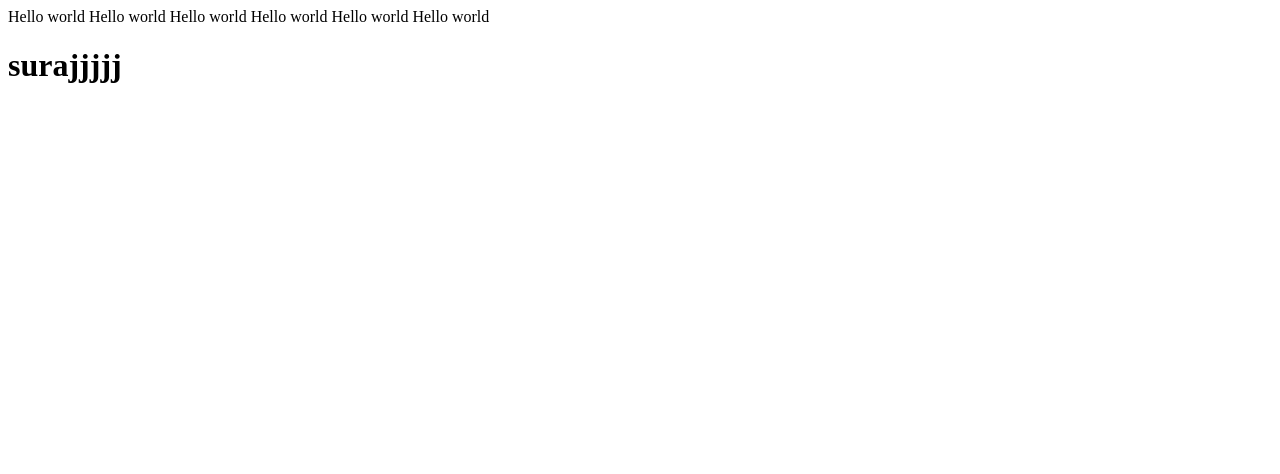
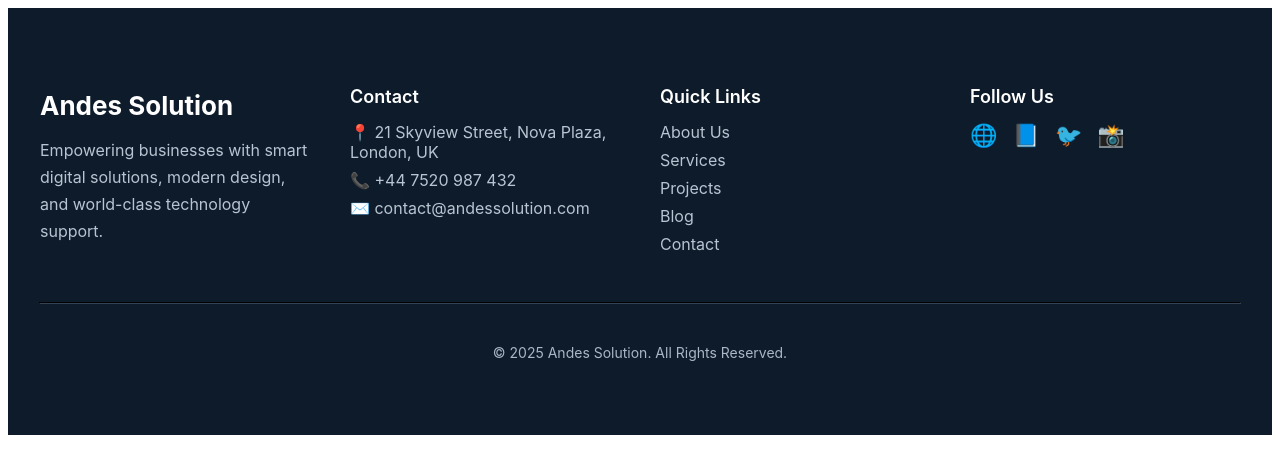
Before and after one commit to hrutikkk/kioooo, a plain HTML site: page index.html in a window 1280 px wide. Drawn offline with Linux system fonts and the light colour scheme.

Commit message:
footer pused to footer branch

```diff
--- a/index.html
+++ b/index.html
@@ -6,13 +6,76 @@
     <title>Document</title>
 </head>
 <body>
-    <h>Hello world</h>
-        <h>Hello world</h>
-    <h>Hello world</h>
-    <h>Hello world</h>
-    <h>Hello world</h>
-    <h>Hello world</h>
-    <h1>surajjjjj</h1>
+   <footer style="
+    background:#0d1b2a;
+    padding:60px 0;
+    color:#dce3ec;
+    font-family: 'Inter', sans-serif;
+">
+    <div style="
+        max-width:1200px;
+        margin:auto;
+        display:flex;
+        flex-wrap:wrap;
+        justify-content:space-between;
+        gap:40px;
+        padding:0 20px;
+    ">
+
+        <!-- Brand -->
+        <div style="flex:1; min-width:250px;">
+            <h2 style="color:#ffffff; font-size:26px; font-weight:700; margin-bottom:15px;">
+                Andes Solution
+            </h2>
+            <p style="line-height:1.7; color:#b9c4d2;">
+                Empowering businesses with smart digital solutions, modern design,
+                and world-class technology support.
+            </p>
+        </div>
+
+        <!-- Contact Info -->
+        <div style="flex:1; min-width:220px;">
+            <h3 style="font-size:18px; font-weight:600; color:#ffffff; margin-bottom:15px;">
+                Contact
+            </h3>
+            <p style="margin:8px 0; color:#b9c4d2;">📍 21 Skyview Street, Nova Plaza, London, UK</p>
+            <p style="margin:8px 0; color:#b9c4d2;">📞 +44 7520 987 432</p>
+            <p style="margin:8px 0; color:#b9c4d2;">✉️ contact@andessolution.com</p>
+        </div>
+
+        <!-- Quick Links -->
+        <div style="flex:1; min-width:200px;">
+            <h3 style="font-size:18px; font-weight:600; color:#ffffff; margin-bottom:15px;">
+                Quick Links
+            </h3>
+            <a href="#" style="display:block; margin:8px 0; color:#b9c4d2; text-decoration:none;">About Us</a>
+            <a href="#" style="display:block; margin:8px 0; color:#b9c4d2; text-decoration:none;">Services</a>
+            <a href="#" style="display:block; margin:8px 0; color:#b9c4d2; text-decoration:none;">Projects</a>
+            <a href="#" style="display:block; margin:8px 0; color:#b9c4d2; text-decoration:none;">Blog</a>
+            <a href="#" style="display:block; margin:8px 0; color:#b9c4d2; text-decoration:none;">Contact</a>
+        </div>
+
+        <!-- Socials -->
+        <div style="flex:1; min-width:200px;">
+            <h3 style="font-size:18px; font-weight:600; color:#ffffff; margin-bottom:15px;">
+                Follow Us
+            </h3>
+            <div style="display:flex; gap:15px; font-size:22px;">
+                <a href="#" style="color:#b9c4d2; text-decoration:none;">🌐</a>
+                <a href="#" style="color:#b9c4d2; text-decoration:none;">📘</a>
+                <a href="#" style="color:#b9c4d2; text-decoration:none;">🐦</a>
+                <a href="#" style="color:#b9c4d2; text-decoration:none;">📸</a>
+            </div>
+        </div>
+    </div>
+
+    <hr style="margin:40px auto; border-color:#334155; max-width:1200px;">
+
+    <p style="text-align:center; color:#a9b7c6; font-size:14px;">
+        © 2025 Andes Solution. All Rights Reserved.
+    </p>
+</footer>
+
 
 </body>
 </html>
```
